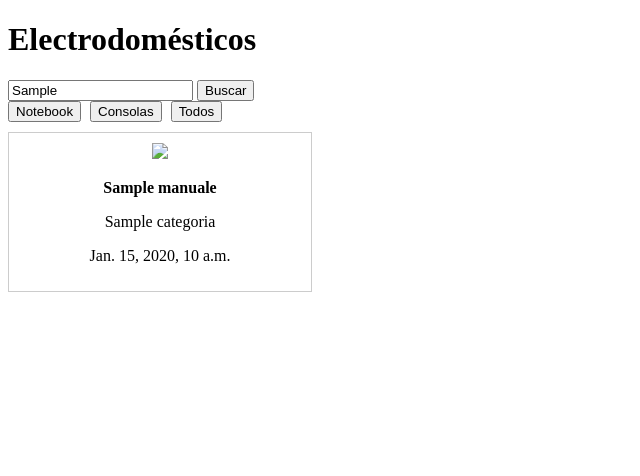
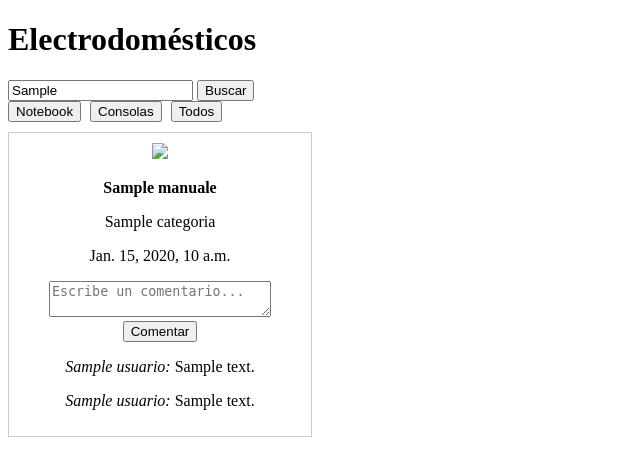
Before and after one commit to sebastianeyraud/grupo3, a Django app: template proyecto_manualesF/manuales/templates/catalogo.html in a window 1280 px wide. Shown: the top 476 px of the page, without its empty margins (0-640 px from the left). Run offline with Django 5.2, Linux system fonts and the light colour scheme; the template is opened without the code that fills it: most values are stand-ins (such as "Sample title", 1, 10 or a date in 2020); some libraries are stand-ins or nearby versions.

Commit message:
comentario

```diff
--- a/proyecto_manualesF/manuales/templates/catalogo.html
+++ b/proyecto_manualesF/manuales/templates/catalogo.html
@@ -39,10 +39,29 @@
             <p><strong>{{ m.titulo }}</strong></p>
             <p>{{ m.categoria }}</p>
             <p>{{ m.fecha }}</p>
+
+            <!-- Formulario para agregar comentario -->
+            <form method="post" action="/comentar/">
+                {% csrf_token %}
+                <input type="hidden" name="manual_id" value="{{ m.id }}">
+                <textarea name="comentario" placeholder="Escribe un comentario..." rows="2" cols="25"></textarea><br>
+                <button type="submit">Comentar</button>
+            </form>
+
+            <!-- Comentarios existentes -->
+            {% for c in m.comentarios %}
+                <p><em>{{ c.usuario }}:</em> {{ c.texto }}</p>
+            {% endfor %}
+        <div>
+            <p><em>{{ c.usuario }}:</em> {{ c.texto }}</p>
+
+            {% if user.is_authenticated and user.username == c.usuario %}
+                <form method="get" action="/editar_comentario/" style="display:inline;">
+                    <input type="hidden" name="comentario_id" value="{{ c.id }}">
+                    <button type="submit">Editar</button>
+                </form>
+            {% endif %}
         </div>
-        {% empty %}
-        <p>No se encontraron manuales.</p>
-        {% endfor %}
-    </div>
+    {% endfor %}
 </body>
 </html>
```
Also changed, not shown: proyecto_manualesF/db.sqlite3.
